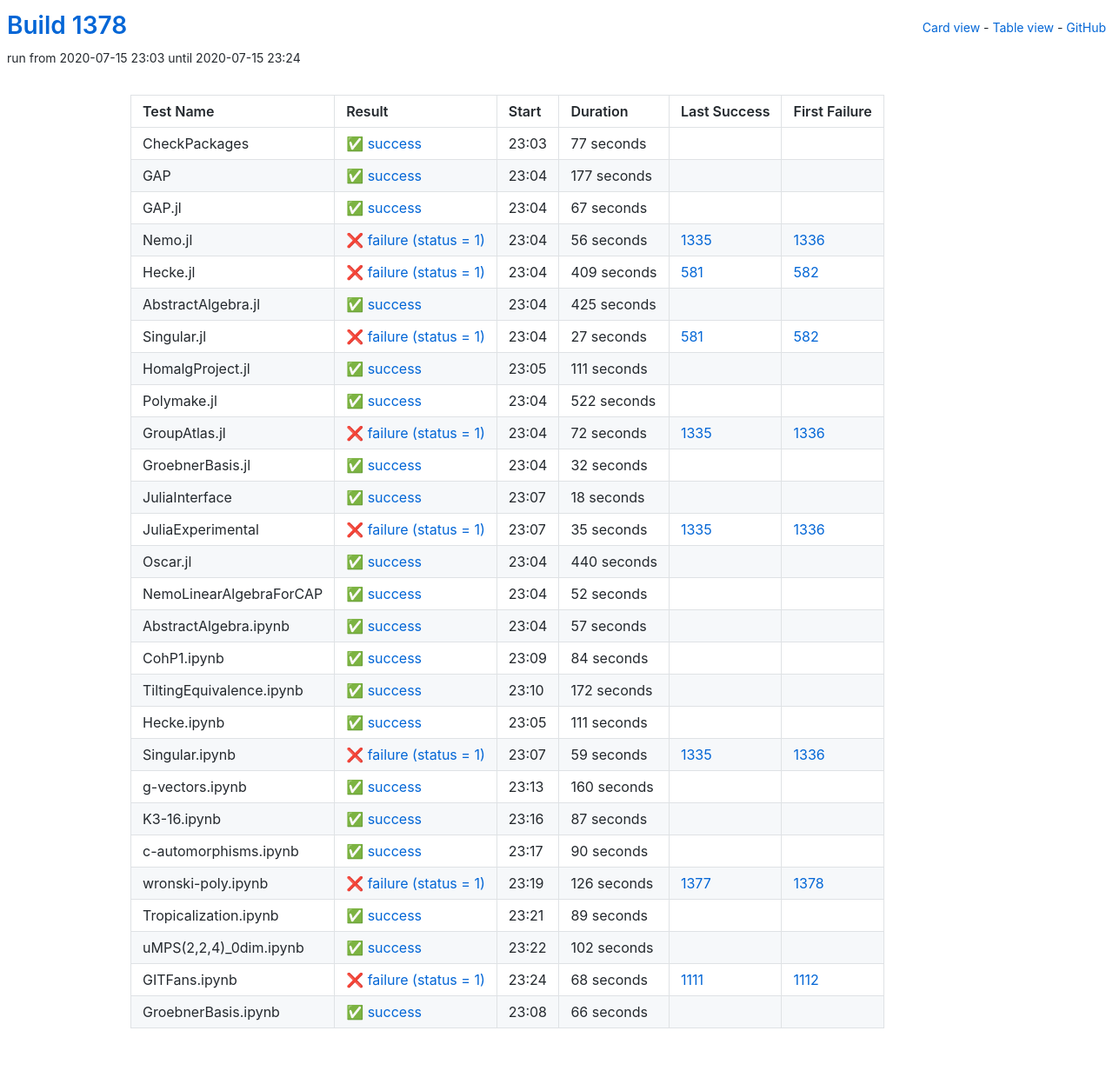
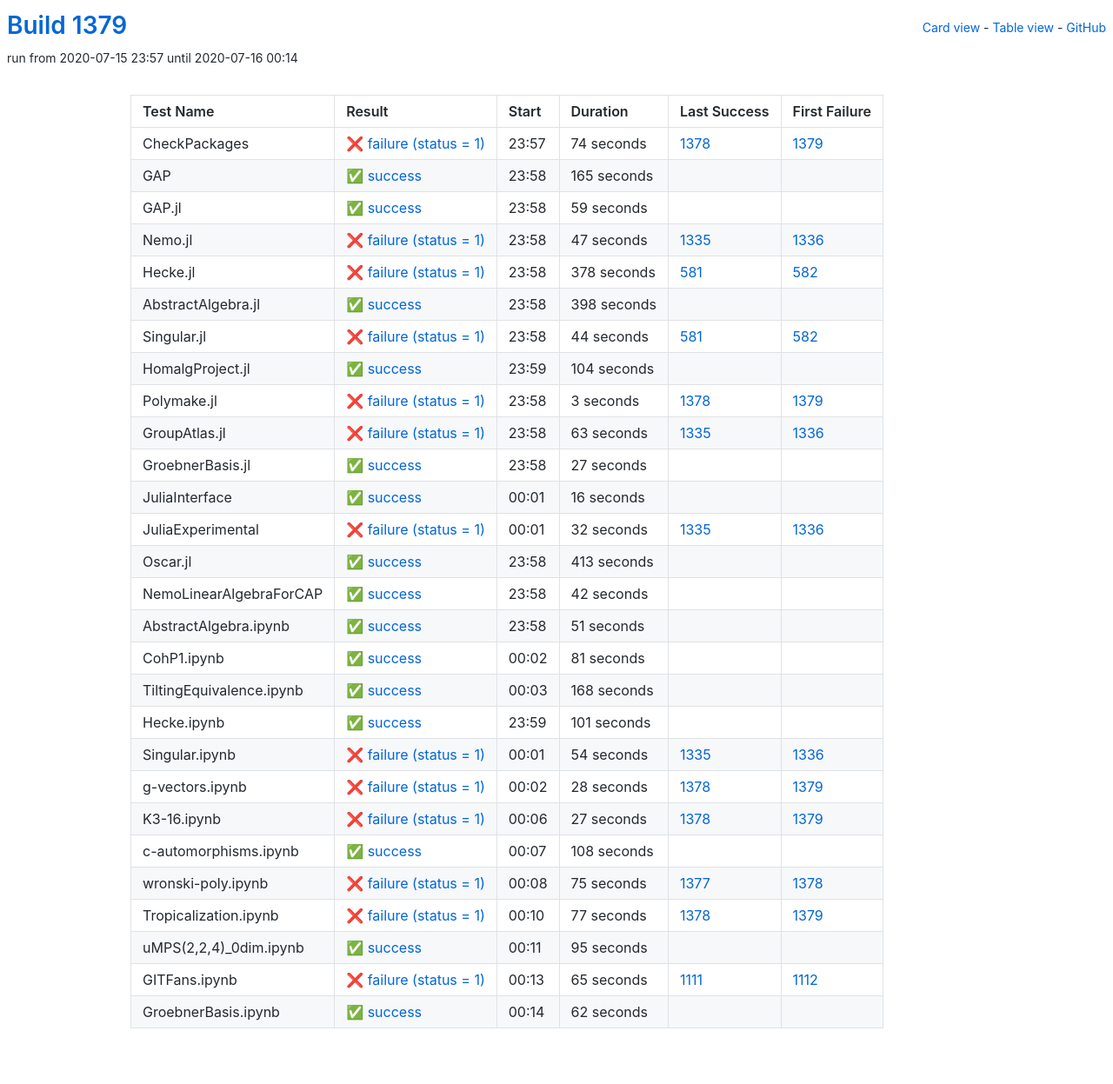
Before and after one commit to oscar-system/oscar-ci-status-1.4, a Jekyll site: the page built from table.html, in a window 1280 px wide. Shown: the whole page at 87% size. Built offline with Jekyll 4.4.1, drawn with Linux system fonts in a browser that asks for light colours.

Commit message:
Build #1379

```diff
--- a/_data/ci.yml
+++ b/_data/ci.yml
@@ -1,6 +1,6 @@
 ---
-build: 1378
-build_url: https://oscarci.mathematik.uni-kl.de/job/oscar-julia-1.4/1378/
+build: 1379
+build_url: https://oscarci.mathematik.uni-kl.de/job/oscar-julia-1.4/1379/
 job: oscar-julia-1.4
 organization: oscar-system
 repo: oscar-ci-status-1.4
@@ -8,336 +8,336 @@ repourl: https://github.com/oscar-system/oscar-ci-status-1.4
 tests:
 - name: CheckPackages
   id: checkpackages
-  log: https://oscarci.mathematik.uni-kl.de/job/oscar-julia-1.4/1378/artifact/logs/build-1378/CheckPackages.log
-  start: 2020-07-15 23:03
+  log: https://oscarci.mathematik.uni-kl.de/job/oscar-julia-1.4/1379/artifact/logs/build-1379/CheckPackages.log
+  start: 2020-07-15 23:57
+  success: false
+  exitcode: 1
+  status: failure
+  duration: 74
+  last_success: 1378
+  last_success_url: https://oscarci.mathematik.uni-kl.de/job/oscar-julia-1.4/1378/
+  first_failure: 1379
+  first_failure_url: https://oscarci.mathematik.uni-kl.de/job/oscar-julia-1.4/1379/
+- name: GAP
+  id: gap
+  log: https://oscarci.mathematik.uni-kl.de/job/oscar-julia-1.4/1379/artifact/logs/build-1379/GAP.log
+  start: 2020-07-15 23:58
   success: true
   exitcode: 0
   status: success
-  duration: 77
-  last_success: false
-  last_success_url:
-  first_failure: false
-  first_failure_url:
-- name: GAP
-  id: gap
-  log: https://oscarci.mathematik.uni-kl.de/job/oscar-julia-1.4/1378/artifact/logs/build-1378/GAP.log
-  start: 2020-07-15 23:04
-  success: true
-  exitcode: 0
-  status: success
-  duration: 177
+  duration: 165
   last_success: false
   last_success_url:
   first_failure: false
   first_failure_url:
 - name: GAP.jl
   id: gap-jl
-  log: https://oscarci.mathematik.uni-kl.de/job/oscar-julia-1.4/1378/artifact/logs/build-1378/GAP.jl.log
-  start: 2020-07-15 23:04
+  log: https://oscarci.mathematik.uni-kl.de/job/oscar-julia-1.4/1379/artifact/logs/build-1379/GAP.jl.log
+  start: 2020-07-15 23:58
   success: true
   exitcode: 0
   status: success
-  duration: 67
+  duration: 59
   last_success: false
   last_success_url:
   first_failure: false
   first_failure_url:
 - name: Nemo.jl
   id: nemo-jl
-  log: https://oscarci.mathematik.uni-kl.de/job/oscar-julia-1.4/1378/artifact/logs/build-1378/Nemo.jl.log
-  start: 2020-07-15 23:04
+  log: https://oscarci.mathematik.uni-kl.de/job/oscar-julia-1.4/1379/artifact/logs/build-1379/Nemo.jl.log
+  start: 2020-07-15 23:58
   success: false
   exitcode: 1
   status: failure
-  duration: 56
+  duration: 47
   last_success: 1335
   last_success_url: https://oscarci.mathematik.uni-kl.de/job/oscar-julia-1.4/1335/
   first_failure: 1336
   first_failure_url: https://oscarci.mathematik.uni-kl.de/job/oscar-julia-1.4/1336/
 - name: Hecke.jl
   id: hecke-jl
-  log: https://oscarci.mathematik.uni-kl.de/job/oscar-julia-1.4/1378/artifact/logs/build-1378/Hecke.jl.log
-  start: 2020-07-15 23:04
+  log: https://oscarci.mathematik.uni-kl.de/job/oscar-julia-1.4/1379/artifact/logs/build-1379/Hecke.jl.log
+  start: 2020-07-15 23:58
   success: false
   exitcode: 1
   status: failure
-  duration: 409
+  duration: 378
   last_success: 581
   last_success_url: https://oscarci.mathematik.uni-kl.de/job/oscar-julia-1.4/581/
   first_failure: 582
   first_failure_url: https://oscarci.mathematik.uni-kl.de/job/oscar-julia-1.4/582/
 - name: AbstractAlgebra.jl
   id: abstractalgebra-jl
-  log: https://oscarci.mathematik.uni-kl.de/job/oscar-julia-1.4/1378/artifact/logs/build-1378/AbstractAlgebra.jl.log
-  start: 2020-07-15 23:04
+  log: https://oscarci.mathematik.uni-kl.de/job/oscar-julia-1.4/1379/artifact/logs/build-1379/AbstractAlgebra.jl.log
+  start: 2020-07-15 23:58
   success: true
   exitcode: 0
   status: success
-  duration: 425
+  duration: 398
   last_success: false
   last_success_url:
   first_failure: false
   first_failure_url:
 - name: Singular.jl
   id: singular-jl
-  log: https://oscarci.mathematik.uni-kl.de/job/oscar-julia-1.4/1378/artifact/logs/build-1378/Singular.jl.log
-  start: 2020-07-15 23:04
+  log: https://oscarci.mathematik.uni-kl.de/job/oscar-julia-1.4/1379/artifact/logs/build-1379/Singular.jl.log
+  start: 2020-07-15 23:58
   success: false
   exitcode: 1
   status: failure
-  duration: 27
+  duration: 44
   last_success: 581
   last_success_url: https://oscarci.mathematik.uni-kl.de/job/oscar-julia-1.4/581/
   first_failure: 582
   first_failure_url: https://oscarci.mathematik.uni-kl.de/job/oscar-julia-1.4/582/
 - name: HomalgProject.jl
   id: homalgproject-jl
-  log: https://oscarci.mathematik.uni-kl.de/job/oscar-julia-1.4/1378/artifact/logs/build-1378/HomalgProject.jl.log
-  start: 2020-07-15 23:05
+  log: https://oscarci.mathematik.uni-kl.de/job/oscar-julia-1.4/1379/artifact/logs/build-1379/HomalgProject.jl.log
+  start: 2020-07-15 23:59
   success: true
   exitcode: 0
   status: success
-  duration: 111
+  duration: 104
   last_success: false
   last_success_url:
   first_failure: false
   first_failure_url:
 - name: Polymake.jl
   id: polymake-jl
-  log: https://oscarci.mathematik.uni-kl.de/job/oscar-julia-1.4/1378/artifact/logs/build-1378/Polymake.jl.log
-  start: 2020-07-15 23:04
-  success: true
-  exitcode: 0
-  status: success
-  duration: 522
-  last_success: false
-  last_success_url:
-  first_failure: false
-  first_failure_url:
-- name: GroupAtlas.jl
-  id: groupatlas-jl
-  log: https://oscarci.mathematik.uni-kl.de/job/oscar-julia-1.4/1378/artifact/logs/build-1378/GroupAtlas.jl.log
-  start: 2020-07-15 23:04
+  log: https://oscarci.mathematik.uni-kl.de/job/oscar-julia-1.4/1379/artifact/logs/build-1379/Polymake.jl.log
+  start: 2020-07-15 23:58
   success: false
   exitcode: 1
   status: failure
-  duration: 72
+  duration: 3
+  last_success: 1378
+  last_success_url: https://oscarci.mathematik.uni-kl.de/job/oscar-julia-1.4/1378/
+  first_failure: 1379
+  first_failure_url: https://oscarci.mathematik.uni-kl.de/job/oscar-julia-1.4/1379/
+- name: GroupAtlas.jl
+  id: groupatlas-jl
+  log: https://oscarci.mathematik.uni-kl.de/job/oscar-julia-1.4/1379/artifact/logs/build-1379/GroupAtlas.jl.log
+  start: 2020-07-15 23:58
+  success: false
+  exitcode: 1
+  status: failure
+  duration: 63
   last_success: 1335
   last_success_url: https://oscarci.mathematik.uni-kl.de/job/oscar-julia-1.4/1335/
   first_failure: 1336
   first_failure_url: https://oscarci.mathematik.uni-kl.de/job/oscar-julia-1.4/1336/
 - name: GroebnerBasis.jl
   id: groebnerbasis-jl
-  log: https://oscarci.mathematik.uni-kl.de/job/oscar-julia-1.4/1378/artifact/logs/build-1378/GroebnerBasis.jl.log
-  start: 2020-07-15 23:04
+  log: https://oscarci.mathematik.uni-kl.de/job/oscar-julia-1.4/1379/artifact/logs/build-1379/GroebnerBasis.jl.log
+  start: 2020-07-15 23:58
   success: true
   exitcode: 0
   status: success
-  duration: 32
+  duration: 27
   last_success: false
   last_success_url:
   first_failure: false
   first_failure_url:
 - name: JuliaInterface
   id: juliainterface
-  log: https://oscarci.mathematik.uni-kl.de/job/oscar-julia-1.4/1378/artifact/logs/build-1378/JuliaInterface.log
-  start: 2020-07-15 23:07
+  log: https://oscarci.mathematik.uni-kl.de/job/oscar-julia-1.4/1379/artifact/logs/build-1379/JuliaInterface.log
+  start: 2020-07-16 00:01
   success: true
   exitcode: 0
   status: success
-  duration: 18
+  duration: 16
   last_success: false
   last_success_url:
   first_failure: false
   first_failure_url:
 - name: JuliaExperimental
   id: juliaexperimental
-  log: https://oscarci.mathematik.uni-kl.de/job/oscar-julia-1.4/1378/artifact/logs/build-1378/JuliaExperimental.log
-  start: 2020-07-15 23:07
+  log: https://oscarci.mathematik.uni-kl.de/job/oscar-julia-1.4/1379/artifact/logs/build-1379/JuliaExperimental.log
+  start: 2020-07-16 00:01
   success: false
   exitcode: 1
   status: failure
-  duration: 35
+  duration: 32
   last_success: 1335
   last_success_url: https://oscarci.mathematik.uni-kl.de/job/oscar-julia-1.4/1335/
   first_failure: 1336
   first_failure_url: https://oscarci.mathematik.uni-kl.de/job/oscar-julia-1.4/1336/
 - name: Oscar.jl
   id: oscar-jl
-  log: https://oscarci.mathematik.uni-kl.de/job/oscar-julia-1.4/1378/artifact/logs/build-1378/Oscar.jl.log
-  start: 2020-07-15 23:04
+  log: https://oscarci.mathematik.uni-kl.de/job/oscar-julia-1.4/1379/artifact/logs/build-1379/Oscar.jl.log
+  start: 2020-07-15 23:58
   success: true
   exitcode: 0
   status: success
-  duration: 440
+  duration: 413
   last_success: false
   last_success_url:
   first_failure: false
   first_failure_url:
 - name: NemoLinearAlgebraForCAP
   id: nemolinearalgebraforcap
-  log: https://oscarci.mathematik.uni-kl.de/job/oscar-julia-1.4/1378/artifact/logs/build-1378/NemoLinearAlgebraForCAP.log
-  start: 2020-07-15 23:04
+  log: https://oscarci.mathematik.uni-kl.de/job/oscar-julia-1.4/1379/artifact/logs/build-1379/NemoLinearAlgebraForCAP.log
+  start: 2020-07-15 23:58
   success: true
   exitcode: 0
   status: success
-  duration: 52
+  duration: 42
   last_success: false
   last_success_url:
   first_failure: false
   first_failure_url:
 - name: AbstractAlgebra.ipynb
   id: abstractalgebra-ipynb
-  log: https://oscarci.mathematik.uni-kl.de/job/oscar-julia-1.4/1378/artifact/logs/build-1378/AbstractAlgebra.ipynb.log
-  start: 2020-07-15 23:04
+  log: https://oscarci.mathematik.uni-kl.de/job/oscar-julia-1.4/1379/artifact/logs/build-1379/AbstractAlgebra.ipynb.log
+  start: 2020-07-15 23:58
   success: true
   exitcode: 0
   status: success
-  duration: 57
+  duration: 51
   last_success: false
   last_success_url:
   first_failure: false
   first_failure_url:
 - name: CohP1.ipynb
   id: cohp1-ipynb
-  log: https://oscarci.mathematik.uni-kl.de/job/oscar-julia-1.4/1378/artifact/logs/build-1378/CohP1.ipynb.log
-  start: 2020-07-15 23:09
+  log: https://oscarci.mathematik.uni-kl.de/job/oscar-julia-1.4/1379/artifact/logs/build-1379/CohP1.ipynb.log
+  start: 2020-07-16 00:02
   success: true
   exitcode: 0
   status: success
-  duration: 84
+  duration: 81
   last_success: false
   last_success_url:
   first_failure: false
   first_failure_url:
 - name: TiltingEquivalence.ipynb
   id: tiltingequivalence-ipynb
-  log: https://oscarci.mathematik.uni-kl.de/job/oscar-julia-1.4/1378/artifact/logs/build-1378/TiltingEquivalence.ipynb.log
-  start: 2020-07-15 23:10
+  log: https://oscarci.mathematik.uni-kl.de/job/oscar-julia-1.4/1379/artifact/logs/build-1379/TiltingEquivalence.ipynb.log
+  start: 2020-07-16 00:03
   success: true
   exitcode: 0
   status: success
-  duration: 172
+  duration: 168
   last_success: false
   last_success_url:
   first_failure: false
   first_failure_url:
 - name: Hecke.ipynb
   id: hecke-ipynb
-  log: https://oscarci.mathematik.uni-kl.de/job/oscar-julia-1.4/1378/artifact/logs/build-1378/Hecke.ipynb.log
-  start: 2020-07-15 23:05
+  log: https://oscarci.mathematik.uni-kl.de/job/oscar-julia-1.4/1379/artifact/logs/build-1379/Hecke.ipynb.log
+  start: 2020-07-15 23:59
   success: true
   exitcode: 0
   status: success
-  duration: 111
+  duration: 101
   last_success: false
   last_success_url:
   first_failure: false
   first_failure_url:
 - name: Singular.ipynb
   id: singular-ipynb
-  log: https://oscarci.mathematik.uni-kl.de/job/oscar-julia-1.4/1378/artifact/logs/build-1378/Singular.ipynb.log
-  start: 2020-07-15 23:07
+  log: https://oscarci.mathematik.uni-kl.de/job/oscar-julia-1.4/1379/artifact/logs/build-1379/Singular.ipynb.log
+  start: 2020-07-16 00:01
   success: false
   exitcode: 1
   status: failure
-  duration: 59
+  duration: 54
   last_success: 1335
   last_success_url: https://oscarci.mathematik.uni-kl.de/job/oscar-julia-1.4/1335/
   first_failure: 1336
   first_failure_url: https://oscarci.mathematik.uni-kl.de/job/oscar-julia-1.4/1336/
 - name: g-vectors.ipynb
   id: g-vectors-ipynb
-  log: https://oscarci.mathematik.uni-kl.de/job/oscar-julia-1.4/1378/artifact/logs/build-1378/g-vectors.ipynb.log
-  start: 2020-07-15 23:13
+  log: https://oscarci.mathematik.uni-kl.de/job/oscar-julia-1.4/1379/artifact/logs/build-1379/g-vectors.ipynb.log
+  start: 2020-07-16 00:02
+  success: false
+  exitcode: 1
+  status: failure
+  duration: 28
+  last_success: 1378
+  last_success_url: https://oscarci.mathematik.uni-kl.de/job/oscar-julia-1.4/1378/
+  first_failure: 1379
+  first_failure_url: https://oscarci.mathematik.uni-kl.de/job/oscar-julia-1.4/1379/
+- name: K3-16.ipynb
+  id: k3-16-ipynb
+  log: https://oscarci.mathematik.uni-kl.de/job/oscar-julia-1.4/1379/artifact/logs/build-1379/K3-16.ipynb.log
+  start: 2020-07-16 00:06
+  success: false
+  exitcode: 1
+  status: failure
+  duration: 27
+  last_success: 1378
+  last_success_url: https://oscarci.mathematik.uni-kl.de/job/oscar-julia-1.4/1378/
+  first_failure: 1379
+  first_failure_url: https://oscarci.mathematik.uni-kl.de/job/oscar-julia-1.4/1379/
+- name: c-automorphisms.ipynb
+  id: c-automorphisms-ipynb
+  log: https://oscarci.mathematik.uni-kl.de/job/oscar-julia-1.4/1379/artifact/logs/build-1379/c-automorphisms.ipynb.log
+  start: 2020-07-16 00:07
   success: true
   exitcode: 0
   status: success
-  duration: 160
-  last_success: false
-  last_success_url:
-  first_failure: false
-  first_failure_url:
-- name: K3-16.ipynb
-  id: k3-16-ipynb
-  log: https://oscarci.mathematik.uni-kl.de/job/oscar-julia-1.4/1378/artifact/logs/build-1378/K3-16.ipynb.log
-  start: 2020-07-15 23:16
-  success: true
-  exitcode: 0
-  status: success
-  duration: 87
-  last_success: false
-  last_success_url:
-  first_failure: false
-  first_failure_url:
-- name: c-automorphisms.ipynb
-  id: c-automorphisms-ipynb
-  log: https://oscarci.mathematik.uni-kl.de/job/oscar-julia-1.4/1378/artifact/logs/build-1378/c-automorphisms.ipynb.log
-  start: 2020-07-15 23:17
-  success: true
-  exitcode: 0
-  status: success
-  duration: 90
+  duration: 108
   last_success: false
   last_success_url:
   first_failure: false
   first_failure_url:
 - name: wronski-poly.ipynb
   id: wronski-poly-ipynb
-  log: https://oscarci.mathematik.uni-kl.de/job/oscar-julia-1.4/1378/artifact/logs/build-1378/wronski-poly.ipynb.log
-  start: 2020-07-15 23:19
+  log: https://oscarci.mathematik.uni-kl.de/job/oscar-julia-1.4/1379/artifact/logs/build-1379/wronski-poly.ipynb.log
+  start: 2020-07-16 00:08
   success: false
   exitcode: 1
   status: failure
-  duration: 126
+  duration: 75
   last_success: 1377
   last_success_url: https://oscarci.mathematik.uni-kl.de/job/oscar-julia-1.4/1377/
   first_failure: 1378
   first_failure_url: https://oscarci.mathematik.uni-kl.de/job/oscar-julia-1.4/1378/
 - name: Tropicalization.ipynb
   id: tropicalization-ipynb
-  log: https://oscarci.mathematik.uni-kl.de/job/oscar-julia-1.4/1378/artifact/logs/build-1378/Tropicalization.ipynb.log
-  start: 2020-07-15 23:21
+  log: https://oscarci.mathematik.uni-kl.de/job/oscar-julia-1.4/1379/artifact/logs/build-1379/Tropicalization.ipynb.log
+  start: 2020-07-16 00:10
+  success: false
+  exitcode: 1
+  status: failure
+  duration: 77
+  last_success: 1378
+  last_success_url: https://oscarci.mathematik.uni-kl.de/job/oscar-julia-1.4/1378/
+  first_failure: 1379
+  first_failure_url: https://oscarci.mathematik.uni-kl.de/job/oscar-julia-1.4/1379/
+- name: uMPS(2,2,4)_0dim.ipynb
+  id: umps-2-2-4-0dim-ipynb
+  log: https://oscarci.mathematik.uni-kl.de/job/oscar-julia-1.4/1379/artifact/logs/build-1379/uMPS-2-2-4-_0dim.ipynb.log
+  start: 2020-07-16 00:11
   success: true
   exitcode: 0
   status: success
-  duration: 89
-  last_success: false
-  last_success_url:
-  first_failure: false
-  first_failure_url:
-- name: uMPS(2,2,4)_0dim.ipynb
-  id: umps-2-2-4-0dim-ipynb
-  log: https://oscarci.mathematik.uni-kl.de/job/oscar-julia-1.4/1378/artifact/logs/build-1378/uMPS-2-2-4-_0dim.ipynb.log
-  start: 2020-07-15 23:22
-  success: true
-  exitcode: 0
-  status: success
-  duration: 102
+  duration: 95
   last_success: false
   last_success_url:
   first_failure: false
   first_failure_url:
 - name: GITFans.ipynb
   id: gitfans-ipynb
-  log: https://oscarci.mathematik.uni-kl.de/job/oscar-julia-1.4/1378/artifact/logs/build-1378/GITFans.ipynb.log
-  start: 2020-07-15 23:24
+  log: https://oscarci.mathematik.uni-kl.de/job/oscar-julia-1.4/1379/artifact/logs/build-1379/GITFans.ipynb.log
+  start: 2020-07-16 00:13
   success: false
   exitcode: 1
   status: failure
-  duration: 68
+  duration: 65
   last_success: 1111
   last_success_url: https://oscarci.mathematik.uni-kl.de/job/oscar-julia-1.4/1111/
   first_failure: 1112
   first_failure_url: https://oscarci.mathematik.uni-kl.de/job/oscar-julia-1.4/1112/
 - name: GroebnerBasis.ipynb
   id: groebnerbasis-ipynb
-  log: https://oscarci.mathematik.uni-kl.de/job/oscar-julia-1.4/1378/artifact/logs/build-1378/GroebnerBasis.ipynb.log
-  start: 2020-07-15 23:08
+  log: https://oscarci.mathematik.uni-kl.de/job/oscar-julia-1.4/1379/artifact/logs/build-1379/GroebnerBasis.ipynb.log
+  start: 2020-07-16 00:14
   success: true
   exitcode: 0
   status: success
-  duration: 66
+  duration: 62
   last_success: false
   last_success_url:
   first_failure: false
```
Also changed, not shown: README.md.
